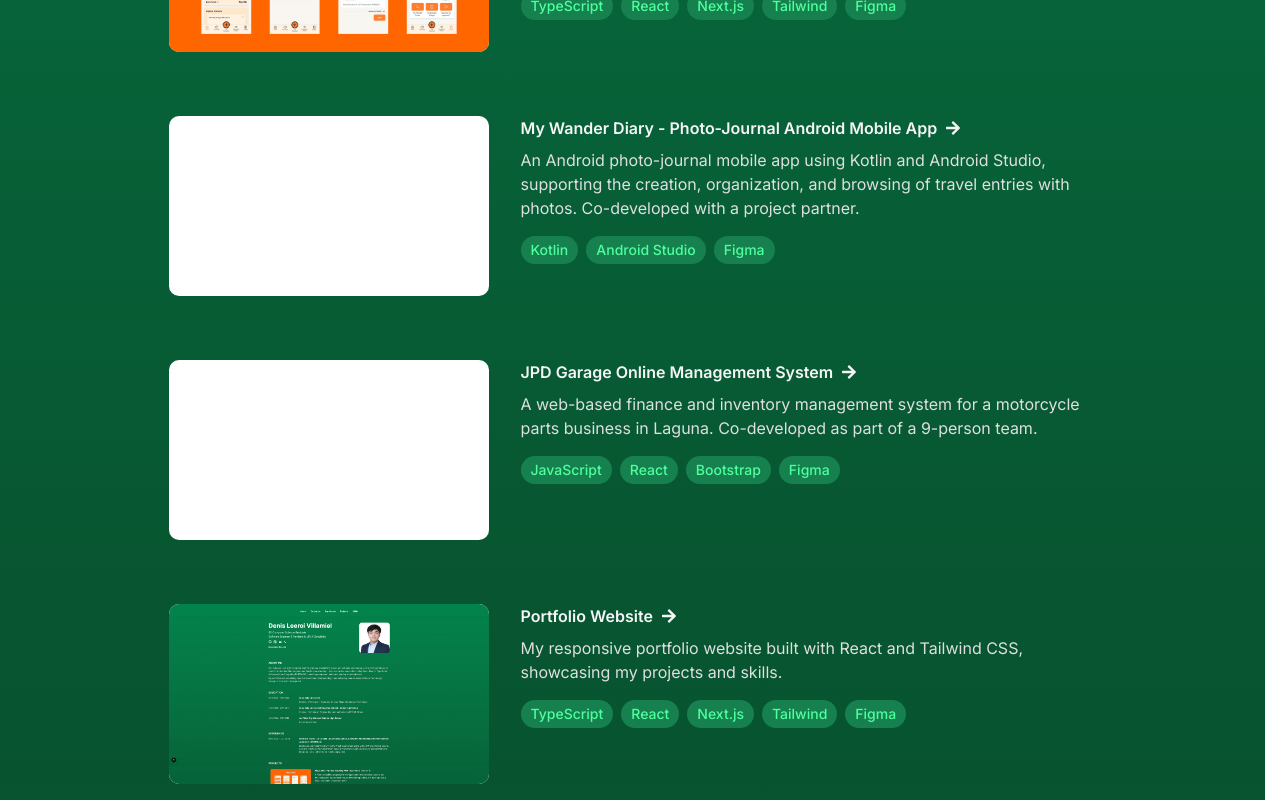
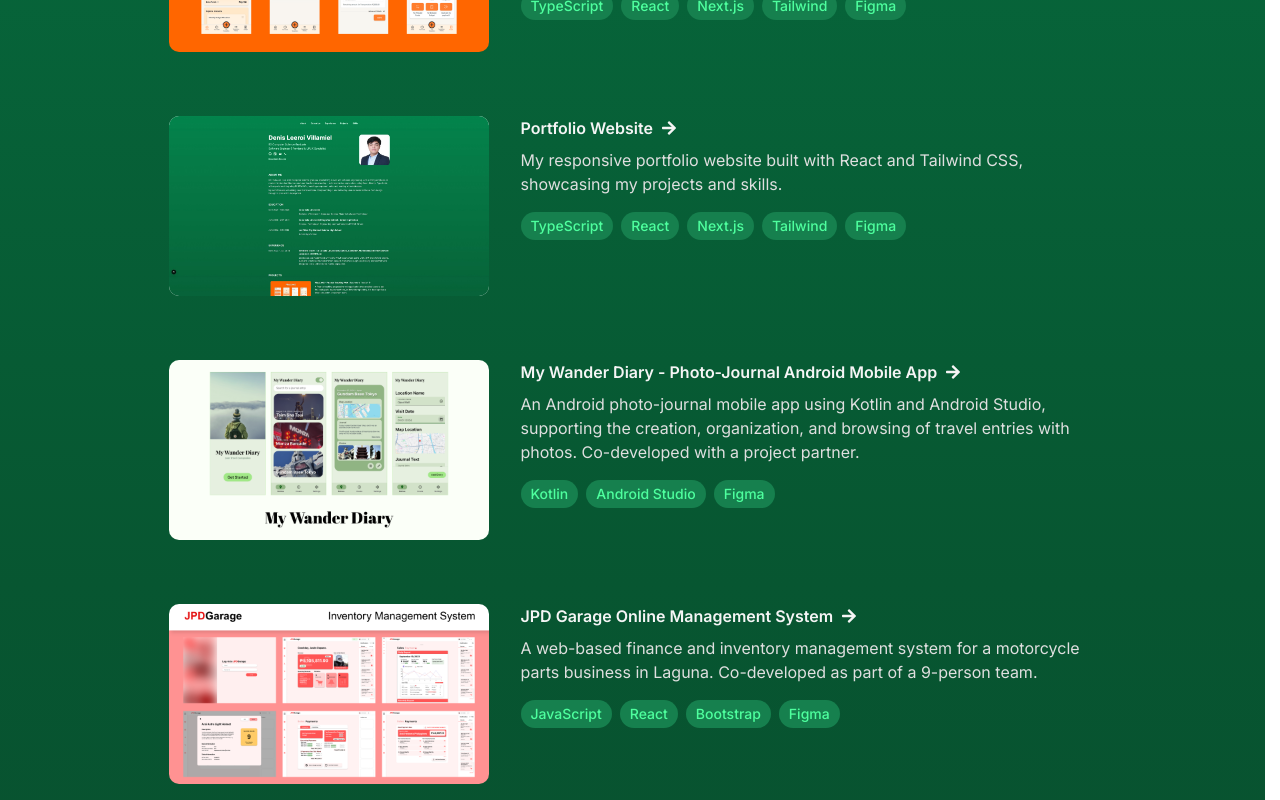
Before and after one commit to dlv66/PortfolioWebsite, a Next.js app: page / in a window 1280 px wide. Shown: the part 1400-2200 px from the top of the page. Built offline with nearby package versions, Linux system fonts and the light colour scheme.

Commit message:
refactor: implement proper project thumbnails

```diff
--- a/app/components/Projects.jsx
+++ b/app/components/Projects.jsx
@@ -26,7 +26,8 @@ const ProjectsContent = () => {
                     href={`/projects/${pisoCakeProject.slug}`}
                     className="group flex min-w-0 flex-row gap-8 rounded-xl p-4 transition-colors hover:bg-black/18 focus-visible:outline-2 focus-visible:outline-offset-4 focus-visible:outline-[#4EFF9E]"
                 >
-                    <div className="relative w-80 h-45 overflow-hidden bg-white rounded-lg shrink-0 group-hover:bg-black/10 transition-colors">
+
+                    <div className="relative w-80 h-45 overflow-hidden rounded-lg shrink-0 group-hover:bg-black/10 transition-colors">
                         {pisoCakeProject?.thumbnail && (
                             <Image
                                 src={pisoCakeProject.thumbnail}
@@ -74,94 +75,10 @@ const ProjectsContent = () => {
                             ))}
                         </div>
                     </div>
+
                 </Link>
 
-                {/* PROJECT 2 - My Wander Diary */}
-                <Link
-                    href={`/projects/${myWanderDiaryProject.slug}`}
-                    className="group flex min-w-0 flex-row gap-8 rounded-xl p-4 transition-colors hover:bg-black/18 focus-visible:outline-2 focus-visible:outline-offset-4 focus-visible:outline-[#4EFF9E]"
-                >
-                    <div className="w-80 h-45 bg-white rounded-lg shrink-0">
-                        {/* TODO: Add project thumbnail here. */}
-                    </div>
-
-                    <div className="flex min-w-0 flex-col gap-2">
-                        <div className="flex min-w-0 items-center gap-2">
-                            <div className="flex min-w-0 flex-wrap items-center gap-2">
-                                <h6 className="font-semibold wrap-break-word text-[#F5F5F5]">
-                                    My Wander Diary - Photo-Journal Android Mobile App
-                                </h6>
-                            </div>
-
-                            {/* Right arrow to denote clickability */}
-                            <FaArrowRight className="shrink-0 text-[#F5F5F5] transition-transform duration-300 ease-out group-hover:translate-x-4 group-hover:text-green-300" />
-                        </div>
-
-                        <p>
-                        An Android photo-journal mobile app using Kotlin and Android Studio,
-                        supporting the creation, organization, and browsing of travel entries
-                        with photos. Co-developed with a project partner.
-                        </p>
-
-                        {/* TTechnologies used in the project */}
-                        <div className="flex flex-wrap gap-2 pt-2">
-                            {[
-                                "Kotlin",
-                                "Android Studio",
-                                "Figma",
-                            ].map((tech) => (
-                                <span
-                                    key={tech}
-                                    className="w-fit rounded-full bg-[#16804E] px-2.5 py-1 text-sm font-medium text-[#4EFF9E]"
-                                >
-                                    {tech}
-                                </span>
-                            ))}
-                        </div>
-                    </div>
-                </Link>
-
-                {/* PROJECT 3 - JPD Garage Online Management System */}
-                <Link
-                    href={`/projects/${jpdGarageProject.slug}`}
-                    className="group flex min-w-0 flex-row gap-8 rounded-xl p-4 transition-colors hover:bg-black/18 focus-visible:outline-2 focus-visible:outline-offset-4 focus-visible:outline-[#4EFF9E]"
-                >
-                    <div className="w-80 h-45 bg-white rounded-lg shrink-0">
-                        {/* TODO: Add project thumbnail here. */}
-                    </div>
-
-                    <div className="flex min-w-0 flex-col gap-2">
-                        <div className="flex min-w-0 items-center gap-2">
-                            <div className="flex min-w-0 flex-wrap items-center gap-2">
-                                <h6 className="font-semibold wrap-break-word text-[#F5F5F5]">
-                                    JPD Garage Online Management System
-                                </h6>
-                            </div>
-
-                            {/* Right arrow to denote clickability */}
-                            <FaArrowRight className="shrink-0 text-[#F5F5F5] transition-transform duration-300 ease-out group-hover:translate-x-4 group-hover:text-green-300" />
-                        </div>
-
-                        <p>
-                            A web-based finance and inventory management system for a motorcycle
-                            parts business in Laguna. Co-developed as part of a 9-person team.
-                        </p>
-
-                        {/* Technologies used in the project */}
-                        <div className="flex flex-wrap gap-2 pt-2">
-                            {["JavaScript", "React", "Bootstrap", "Figma"].map((tech) => (
-                                <span
-                                    key={tech}
-                                    className="w-fit rounded-full bg-[#16804E] px-2.5 py-1 text-sm font-medium text-[#4EFF9E]"
-                                >
-                                    {tech}
-                                </span>
-                            ))}
-                        </div>
-                    </div>
-                </Link>
-
-                {/* PROJECT 4 - PORTFOLIO WEBSITE */}
+                {/* PROJECT 2 - PORTFOLIO WEBSITE */}
                 <Link
                     href={`/projects/${portfolioWebsiteProject.slug}`}
                     className="group flex min-w-0 flex-row gap-8 rounded-xl p-4 transition-colors hover:bg-black/18 focus-visible:outline-2 focus-visible:outline-offset-4 focus-visible:outline-[#4EFF9E]"
@@ -213,6 +130,108 @@ const ProjectsContent = () => {
                         </div>
                     </div>
                 </Link>
+
+                {/* PROJECT 3 - My Wander Diary */}
+                <Link
+                    href={`/projects/${myWanderDiaryProject.slug}`}
+                    className="group flex min-w-0 flex-row gap-8 rounded-xl p-4 transition-colors hover:bg-black/18 focus-visible:outline-2 focus-visible:outline-offset-4 focus-visible:outline-[#4EFF9E]"
+                >
+                    <div className="relative w-80 h-45 overflow-hidden rounded-lg shrink-0 group-hover:bg-black/10 transition-colors">
+                        {myWanderDiaryProject?.thumbnail && (
+                            <Image
+                                src={myWanderDiaryProject.thumbnail}
+                                alt="My Wander Diary project thumbnail"
+                                fill
+                                sizes="320px"
+                                className="object-cover transition-opacity group-hover:rounded-lg group-hover:border-2 group-hover:border-green-300"
+                            />
+                        )}
+                    </div>
+
+                    <div className="flex min-w-0 flex-col gap-2">
+                        <div className="flex min-w-0 items-center gap-2">
+                            <div className="flex min-w-0 flex-wrap items-center gap-2">
+                                <h6 className="font-semibold wrap-break-word text-[#F5F5F5]">
+                                    My Wander Diary - Photo-Journal Android Mobile App
+                                </h6>
+                            </div>
+
+                            {/* Right arrow to denote clickability */}
+                            <FaArrowRight className="shrink-0 text-[#F5F5F5] transition-transform duration-300 ease-out group-hover:translate-x-4 group-hover:text-green-300" />
+                        </div>
+
+                        <p>
+                        An Android photo-journal mobile app using Kotlin and Android Studio,
+                        supporting the creation, organization, and browsing of travel entries
+                        with photos. Co-developed with a project partner.
+                        </p>
+
+                        {/* TTechnologies used in the project */}
+                        <div className="flex flex-wrap gap-2 pt-2">
+                            {[
+                                "Kotlin",
+                                "Android Studio",
+                                "Figma",
+                            ].map((tech) => (
+                                <span
+                                    key={tech}
+                                    className="w-fit rounded-full bg-[#16804E] px-2.5 py-1 text-sm font-medium text-[#4EFF9E]"
+                                >
+                                    {tech}
+                                </span>
+                            ))}
+                        </div>
+                    </div>
+                </Link>
+
+                {/* PROJECT 4 - JPD Garage Online Management System */}
+                <Link
+                    href={`/projects/${jpdGarageProject.slug}`}
+                    className="group flex min-w-0 flex-row gap-8 rounded-xl p-4 transition-colors hover:bg-black/18 focus-visible:outline-2 focus-visible:outline-offset-4 focus-visible:outline-[#4EFF9E]"
+                >
+                    <div className="relative w-80 h-45 overflow-hidden rounded-lg shrink-0 group-hover:bg-black/10 transition-colors">
+                        {jpdGarageProject?.thumbnail && (
+                            <Image
+                                src={jpdGarageProject.thumbnail}
+                                alt="JPDGarage project thumbnail"
+                                fill
+                                sizes="320px"
+                                className="object-cover transition-opacity group-hover:rounded-lg group-hover:border-2 group-hover:border-green-300"
+                            />
+                        )}
+                    </div>
+
+                    <div className="flex min-w-0 flex-col gap-2">
+                        <div className="flex min-w-0 items-center gap-2">
+                            <div className="flex min-w-0 flex-wrap items-center gap-2">
+                                <h6 className="font-semibold wrap-break-word text-[#F5F5F5]">
+                                    JPD Garage Online Management System
+                                </h6>
+                            </div>
+
+                            {/* Right arrow to denote clickability */}
+                            <FaArrowRight className="shrink-0 text-[#F5F5F5] transition-transform duration-300 ease-out group-hover:translate-x-4 group-hover:text-green-300" />
+                        </div>
+
+                        <p>
+                            A web-based finance and inventory management system for a motorcycle
+                            parts business in Laguna. Co-developed as part of a 9-person team.
+                        </p>
+
+                        {/* Technologies used in the project */}
+                        <div className="flex flex-wrap gap-2 pt-2">
+                            {["JavaScript", "React", "Bootstrap", "Figma"].map((tech) => (
+                                <span
+                                    key={tech}
+                                    className="w-fit rounded-full bg-[#16804E] px-2.5 py-1 text-sm font-medium text-[#4EFF9E]"
+                                >
+                                    {tech}
+                                </span>
+                            ))}
+                        </div>
+                    </div>
+                </Link>
+
             </div>
 
             <div className="mt-2 flex justify-end">
--- a/app/projects/components/ProjectCard.jsx
+++ b/app/projects/components/ProjectCard.jsx
@@ -8,7 +8,7 @@ export default function ProjectCard({ project }) {
             href={`/projects/${project.slug}`}
             className="group flex min-w-0 flex-row gap-8 rounded-xl p-4 transition-colors hover:bg-black/18 focus-visible:outline-2 focus-visible:outline-offset-4 focus-visible:outline-[#4EFF9E]"
         >
-            <div className="relative h-45 w-80 shrink-0 overflow-hidden rounded-lg bg-white transition-colors group-hover:bg-black/10">
+            <div className="relative h-45 w-80 shrink-0 overflow-hidden rounded-lg transition-colors group-hover:bg-black/10">
                 {project.thumbnail && (
                     <Image
                         src={project.thumbnail}
--- a/app/projects/projectsData.js
+++ b/app/projects/projectsData.js
@@ -1,10 +1,10 @@
 import pisoCakeThumbnail from "../images/project_thumbnails/PisoCAKE thumbnail.png";
 import portfolioWebsiteThumbnail from "../images/project_thumbnails/Portfolio website thumbnail.png";
-
-// import myWanderDiaryThumbnail from "../images/project_thumbnails/My Wander Diary thumbnail.png";
-// import jpdGarageThumbnail from "../images/project_thumbnails/JPD Garage thumbnail.png";
-// import mvxThumbnail from "../images/project_thumbnails/MVX thumbnail.png";
-// import agriguardThumbnail from "../images/project_thumbnails/AgriGuard thumbnail.png";
+import myWanderDiaryThumbnail from "../images/project_thumbnails/My Wander Diary thumbnail.png";
+import jpdGarageThumbnail from "../images/project_thumbnails/JPDGarage thumbnail.png";
+import mvxThumbnail from "../images/project_thumbnails/MVX thumbnail.png";
+import agriguardThumbnail from "../images/project_thumbnails/AgriGuard thumbnail.png";
+import food360thumbnail from "../images/project_thumbnails/Food360 thumbnail.png";
 // import academicDesignWorksThumbnail from "../images/project_thumbnails/Academic Design Works thumbnail.png";
 
 
@@ -83,6 +83,7 @@ export const projects = [
         slug: "my-wander-diary",
         category: "academic",
         title: "My Wander Diary - Photo-Journal Android Mobile App",
+        thumbnail: myWanderDiaryThumbnail,
         description:
             "An Android photo-journal mobile app using Kotlin and Android Studio, supporting the creation, organization, and browsing of travel entries with photos. Co-developed with a project partner.",
         dates: "September 2024 - December 2024",
@@ -116,7 +117,8 @@ export const projects = [
     {
         slug: "jpd-garage",
         category: "academic",
-        title: "JPD Garage Online Management System",
+        title: "JPDGarage Online Management System",
+        thumbnail: jpdGarageThumbnail,
         description:
             "A web-based finance and inventory management system for a motorcycle parts business in Laguna. Co-developed as part of a 9-person team.",
         dates: "September 2023 - April 2024",
@@ -145,6 +147,7 @@ export const projects = [
         slug: "mvx",
         category: "academic",
         title: "MVX - Music Rating & Review Website",
+        thumbnail: mvxThumbnail,
         description:
             "A full-stack MVP web application built with a 3-person team, allowing users to browse, rate, and review songs, albums, and artists.",
         dates: "January 2023 - April 2023",
@@ -174,6 +177,7 @@ export const projects = [
         slug: "agriguard",
         category: "academic",
         title: "AgriGuard - Farmer & Fisherfolk Support Mobile App Prototype",
+        thumbnail: agriguardThumbnail,
         description:
             "A mobile app prototype focused on economic resilience and disaster preparedness for Filipino farmers and fisherfolk, created as part of a 4-person team.",
         dates: "May 2025 - August 2025",
@@ -198,6 +202,7 @@ export const projects = [
         slug: "food360",
         category: "academic",
         title: "Food360 - Sustainable Food Management App Prototype",
+        thumbnail: food360thumbnail,
         description:
             "A mobile app prototype designed to help Filipino families manage their home food stocks and consumption, developed as part of a 7-person team.",
         dates: "May 2025 - August 2025",
```
